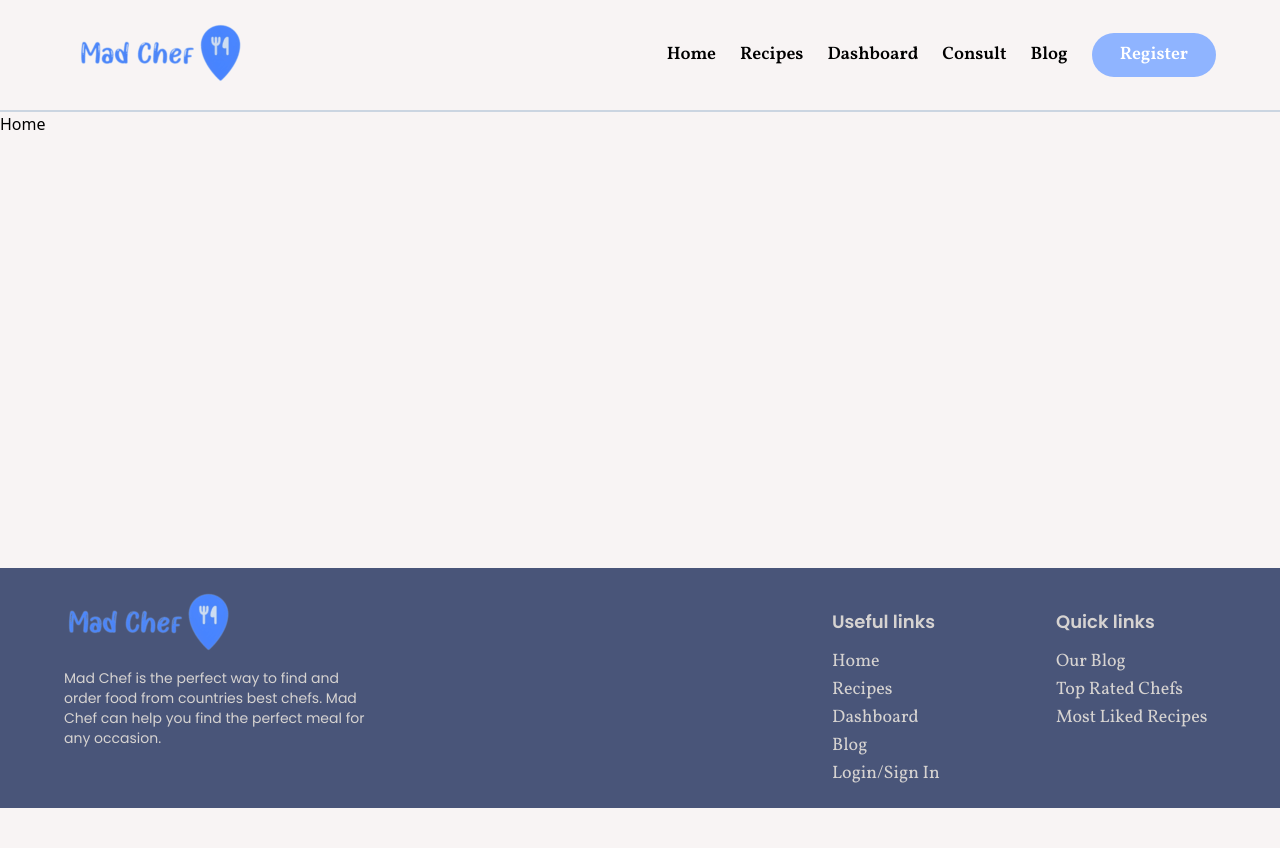
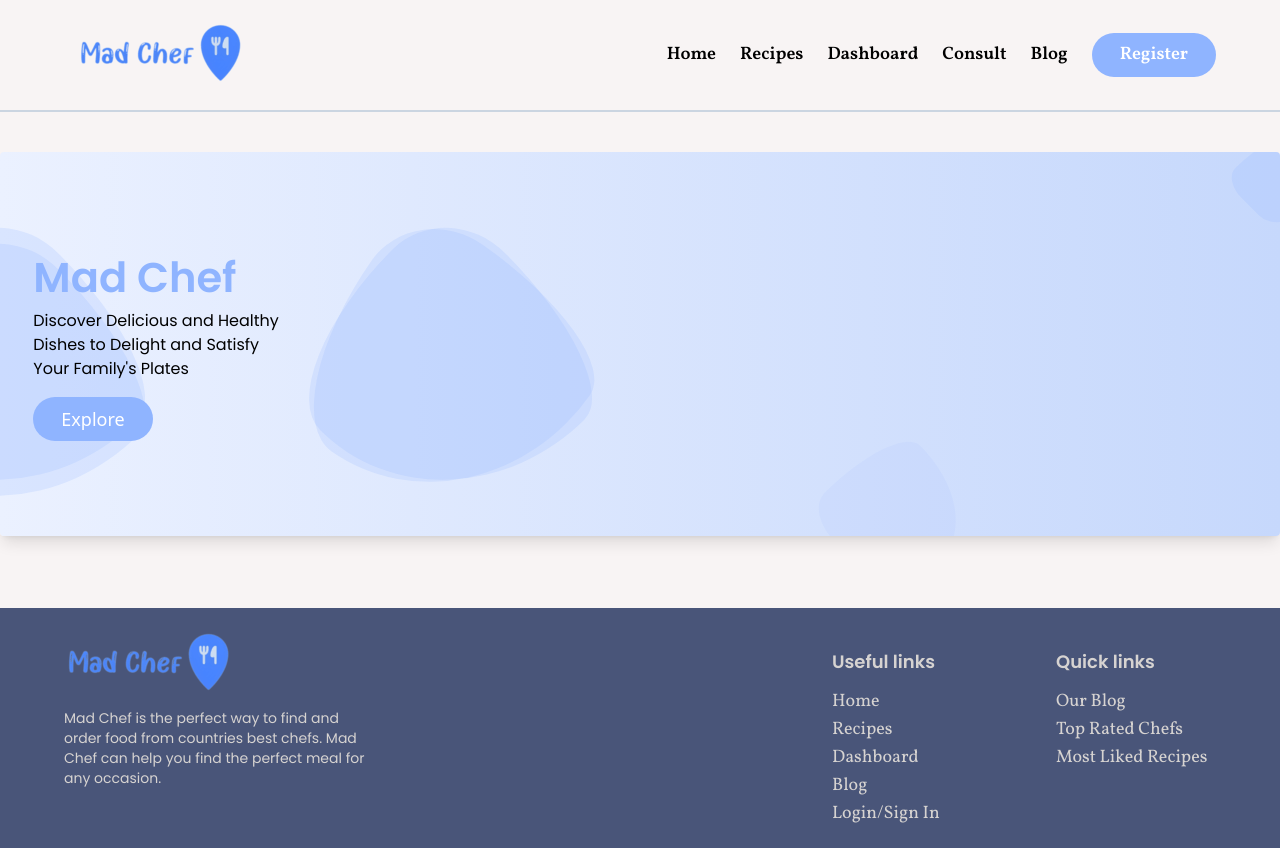
Before and after one commit to MohammadNaiem65/mad-chef-client, a React (Vite) app: page / in a window 1280 px wide. Before the commit the page ends 808 px from the top, so only its background shows below. Built offline with nearby package versions, Linux system fonts and the light colour scheme.

Commit message:
Added: created banner and made it responsive for mobile device

```diff
--- a/src/components/Home/Banner.jsx
+++ b/src/components/Home/Banner.jsx
@@ -1,7 +1,93 @@
+import { Link } from 'react-router-dom';
+
 export default function Banner() {
-    return (
-        <div>
-            Banner
-        </div>
-    );
+	return (
+		<section className='container gradient-bg w-full h-96 my-10 flex justify-center md:justify-evenly rounded shadow-lg overflow-hidden relative z-10'>
+			{/* Left Side blobs */}
+			<div className='h-64 aspect-square shape-bg-one bg-Primary bg-opacity-20 absolute top-24 -left-32 rotate-45' />
+			<div className='h-64 aspect-square shape-bg-one bg-Primary bg-opacity-20 absolute top-28 -left-32 rotate-45' />
+			<div className='shape-bg-two h-32 aspect-square bg-Primary bg-opacity-10 hidden absolute left-32 -top-12 rotate-45' />
+			<div className='shape-bg-two h-32 aspect-square bg-Primary bg-opacity-10 hidden absolute left-32 -top-10 rotate-45' />
+
+			{/* Left Container */}
+			<div className=' w-1/2flex justify-center items-center relative'>
+				{/* Center blobs */}
+				<div className='h-64 hidden md:block aspect-square shape-bg-one bg-Primary bg-opacity-20 absolute top-24 left-1/2 rotate-45' />
+				<div className='h-64 hidden md:block aspect-square shape-bg-one bg-Primary bg-opacity-20 absolute top-24 left-1/2 rotate-[35deg]' />
+
+				<div className='md:w-1/2 h-full flex flex-col justify-center items-center '>
+					<div className='w-4/5 mx-auto'>
+						<h2 className='text-[2.6rem] text-Primary font-semibold font-Popins relative z-10 '>
+							Mad Chef
+						</h2>
+						<p className='font-Popins'>
+							Discover Delicious and Healthy Dishes to Delight and
+							Satisfy Your Family&apos;s Plates
+						</p>
+						<Link
+							to='/dashboard'
+							className='btn btn-primary inline-block mt-4'>
+							Explore
+						</Link>
+					</div>
+				</div>
+			</div>
+
+			{/* Right side blobs */}
+			<div className='h-32 aspect-square shape-bg-two bg-Primary bg-opacity-10 absolute right-0 md:right-80 -bottom-10 rotate-45' />
+			<div className='h-20 aspect-square shape-bg-two bg-Primary bg-opacity-20 absolute -right-10 -top-3 rotate-45' />
+
+			{/* Right Container */}
+			<div className='w-1/2 hidden md:flex justify-center items-center relative'>
+				{/* Chef background blobs */}
+				{/* <svg
+					width='352'
+					height='352'
+					viewBox='0 0 352 352'
+					xmlns='http://www.w3.org/2000/svg'>
+					<path fill='#8FB4FF'>
+						<animate
+							attributeName='d'
+							dur='50s'
+							repeatCount='indefinite'
+							values='M306.601 305.947C329.757 281.813 352.543 232.099 351.99 190.186C351.437 148.273 330 86.1245 303.284 54.4708C276.567 22.8171 227.286 -2.90063 191.691 0.263955C156.095 3.42854 119.629 54.2644 89.7123 73.4583C59.7953 92.6523 25.7728 88.9893 12.1888 115.428C-1.39529 141.866 -4.88629 193.757 8.20803 232.088C21.3023 270.419 56.6142 328.261 90.7547 345.411C124.895 362.561 177.077 341.568 213.051 334.99C249.025 328.413 283.444 330.081 306.601 305.947Z;
+
+							M257.611 289.258C283.595 258.957 342.342 207.324 350.545 166.186C358.747 125.048 330.664 66.6413 306.824 42.4296C282.985 18.2179 241.811 27.1474 207.507 20.9161C173.202 14.6849 132.823 -10.6352 100.998 5.04215C69.1719 20.7195 31.9883 77.9908 16.553 114.98C1.11769 151.97 -7.31566 190.56 8.38566 226.979C24.087 263.398 79.7193 313.324 110.761 333.493C141.803 353.663 170.16 355.369 194.635 347.997C219.11 340.624 231.626 319.56 257.611 289.258Z;
+
+							M289.628 275.747C313.055 247.532 346.164 215.982 351.032 182.422C355.901 148.863 341.973 104.781 318.838 74.3879C295.704 43.9944 248.979 1.98947 212.225 0.0615657C175.471 -1.86633 133.353 41.9735 98.3141 62.8205C63.2756 83.6676 12.236 100.281 1.99476 125.144C-8.24652 150.007 23.6229 183.128 36.8664 211.997C50.1099 240.867 52.5224 275.076 81.4557 298.361C110.389 321.647 175.771 355.479 210.466 351.71C245.161 347.941 266.2 303.962 289.628 275.747Z;
+
+							M287.043 310.751C313.502 286.298 341.57 249.771 350.833 205.281C360.095 160.792 311.953 114.109 287.043 80.1101C262.132 46.1117 242.461 7.97701 201.37 1.29105C160.28 -5.39491 98.3201 14.9119 71.394 38.5796C44.468 62.2473 40.6161 106.154 27.385 148.16C14.1538 190.165 -4.9107 244.763 1.16211 278.5C7.23491 312.236 60.8824 316.812 94.2275 327.043C127.573 337.275 161.06 352.014 192.078 352C223.096 351.986 260.584 335.204 287.043 310.751Z;
+
+							M271.77 266C296.702 237.206 348.742 208.353 351.616 175.417C356.888 115 306.758 76.2951 271.77 66C245.005 38.3207 222.511 24.5425 191.026 9.34064C159.541 -5.86125 95.6929 -1.28909 69.4873 14.2867C43.2817 29.8624 44.782 68.5652 33.7924 102.795C22.8029 137.025 -10.9195 180.968 3.55005 219.666C18.0196 258.364 87.5304 313.564 120.609 334.983C153.689 356.402 181.934 353.493 202.024 348.182C222.115 342.871 246.838 294.794 271.77 266Z;
+
+							M306.601 305.947C329.757 281.813 352.543 232.099 351.99 190.186C351.437 148.273 330 86.1245 303.284 54.4708C276.567 22.8171 227.286 -2.90063 191.691 0.263955C156.095 3.42854 119.629 54.2644 89.7123 73.4583C59.7953 92.6523 25.7728 88.9893 12.1888 115.428C-1.39529 141.866 -4.88629 193.757 8.20803 232.088C21.3023 270.419 56.6142 328.261 90.7547 345.411C124.895 362.561 177.077 341.568 213.051 334.99C249.025 328.413 283.444 330.081 306.601 305.947Z
+							'
+						/>
+					</path>
+				</svg> */}
+
+				{/* Chef image and components */}
+				{/* <img
+					src={chef}
+					alt='banner image'
+					className='w-48 absolute top-1/2 left-56 animate-float-chef'
+				/>
+				<img
+					src={knife}
+					alt='banner image'
+					className='w-14 absolute top-[36%] left-[59%] transform animate-float-knife'
+				/>
+				<img
+					src={pan}
+					alt='banner image'
+					className='w-16 absolute top-[60%] left-[28%] animate-float-pan'
+				/>
+				<img
+					src={spoon}
+					alt='banner image'
+					className='w-44 absolute top-[60%] left-[40%] animate-float-spoon'
+				/> */}
+			</div>
+		</section>
+	);
 }
--- a/src/index.css
+++ b/src/index.css
@@ -6,7 +6,7 @@
 /* Group Utilities */
 @layer components {
     .container {
-        @apply w-11/12 mx-auto
+        @apply md:w-11/12 mx-auto
     }
 
     .btn {
--- a/src/pages/Home.jsx
+++ b/src/pages/Home.jsx
@@ -1,3 +1,9 @@
+import { Banner } from '../components/Home';
+
 export default function Home() {
-	return <div className='page-content'>Home</div>;
+	return (
+		<div className='page-content'>
+			<Banner />
+		</div>
+	);
 }
--- a/src/shared/Navbar.jsx
+++ b/src/shared/Navbar.jsx
@@ -49,7 +49,7 @@ export default function Navbar() {
 	};
 
 	return (
-		<div className='min-h-[4.625rem] md:h-[5.5rem] lg:min-h-[7rem] px-9 md:px-8 lg:px-16 border-b-2 border-slate-300 font-semibold font-Vollokorn text-lg flex justify-between items-center gap-x-6 relative'>
+		<div className='min-h-[4.625rem] md:h-[5.5rem] lg:min-h-[7rem] px-9 md:px-8 lg:px-16 border-b-2 border-slate-300 font-semibold font-Vollokorn text-lg flex justify-between items-center gap-x-6 relative z-[1000]'>
 			<Link to='/' className='relative z-[99]'>
 				<picture className='md:-my-3'>
 					<source media='(min-width:427px)' srcSet={lgLogo}  />
@@ -76,7 +76,7 @@ export default function Navbar() {
 						initial='initial'
 						animate='animate'
 						exit='exit'
-						className='h-screen w-full text-4xl bg-Secondary absolute inset-0 flex flex-col justify-center items-center origin-top gap-y-5'>
+						className='h-screen w-full text-4xl bg-Secondary absolute inset-0 flex flex-col justify-center items-center origin-top gap-y-5 '>
 						<motion.div
 							variants={containerVariants}
 							initial='initial'
```
